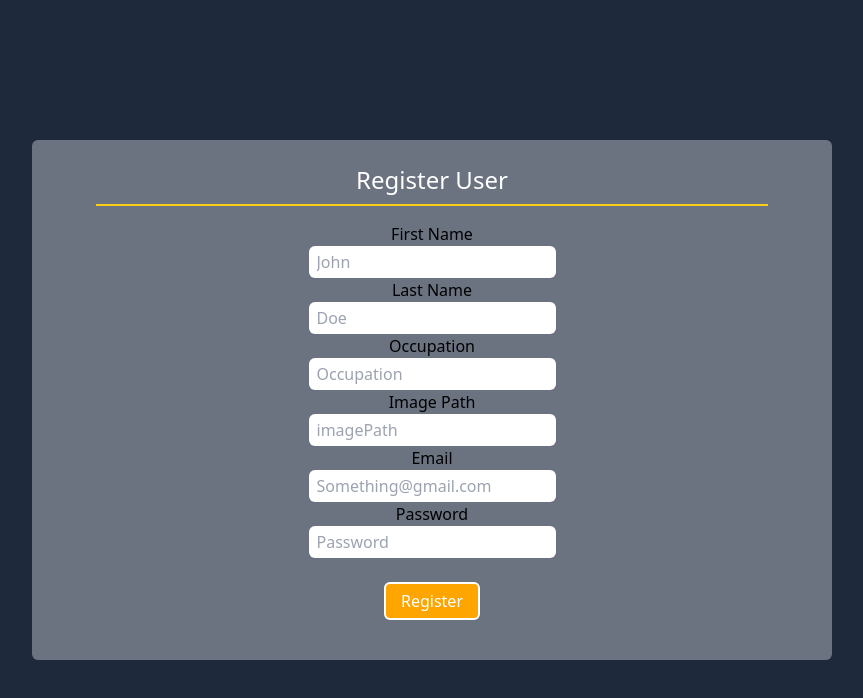
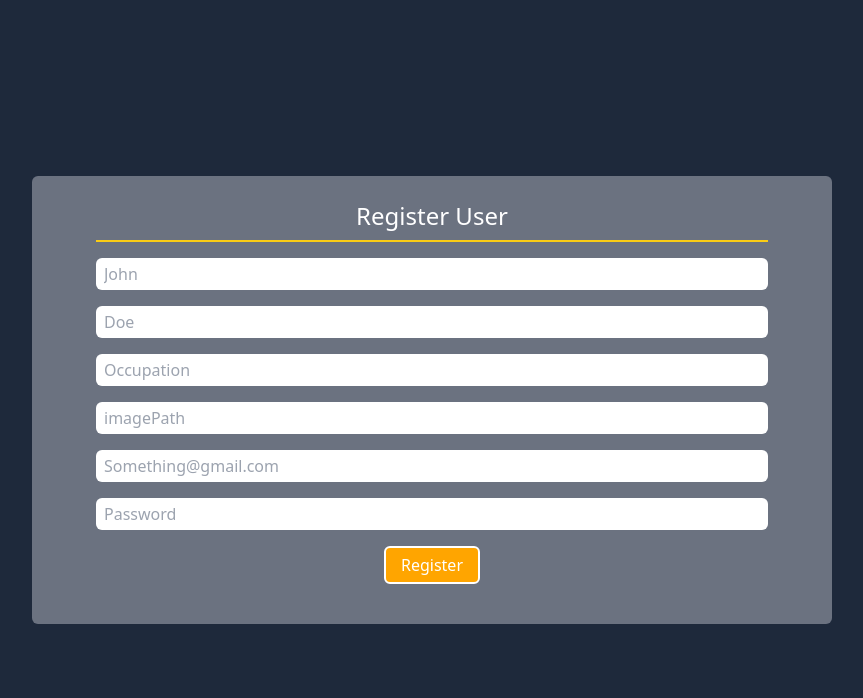
Before and after one commit to saqlain-hub/pulsar-link-clone, a React (Vite) app: page /register in a window 1280 px wide. Shown: the top 698 px of the page, without its empty margins (208-1071 px from the left). Built offline with nearby package versions, Linux system fonts and the light colour scheme.

Commit message:
register user

```diff
--- a/src/pages/Register.jsx
+++ b/src/pages/Register.jsx
@@ -48,67 +48,79 @@ const Register = () => {
         <h3 className="text-white text-2xl text-center mb-4 border-b-2 p-2 border-yellow-400">
           Register User
         </h3>
-        <div className="flex flex-col items-center">
-          <label htmlFor="firstName">First Name</label>
+        <div className="flex flex-col items-center mt-4 w-full">
+          <label className="hidden" htmlFor="firstName">
+            First Name
+          </label>
           <input
-            className="py-1 px-2 rounded-md"
+            className="py-1 px-2 rounded-md w-full"
             type="text"
             placeholder="John"
             value={firstName}
             onChange={(e) => setFirstName(e.target.value)}
           />
         </div>
-        <div className="flex flex-col items-center">
-          <label htmlFor="lastName">Last Name</label>
+        <div className="flex flex-col items-center mt-4 w-full">
+          <label className="hidden" htmlFor="lastName">
+            Last Name
+          </label>
           <input
-            className="py-1 px-2 rounded-md"
+            className="py-1 px-2 rounded-md w-full"
             type="text"
             placeholder="Doe"
             value={lastName}
             onChange={(e) => setLastName(e.target.value)}
           />
         </div>
-        <div className="flex flex-col items-center">
-          <label htmlFor="occupation">Occupation</label>
+        <div className="flex flex-col items-center mt-4 w-full">
+          <label className="hidden" htmlFor="occupation">
+            Occupation
+          </label>
           <input
-            className="py-1 px-2 rounded-md"
+            className="py-1 px-2 rounded-md w-full"
             type="text"
             placeholder="Occupation"
             value={occupation}
             onChange={(e) => setOccupation(e.target.value)}
           />
         </div>
-        <div className="flex flex-col items-center">
-          <label htmlFor="image">Image Path</label>
+        <div className="flex flex-col items-center mt-4 w-full">
+          <label className="hidden" htmlFor="image">
+            Image Path
+          </label>
           <input
-            className="py-1 px-2 rounded-md"
+            className="py-1 px-2 rounded-md w-full"
             type="text"
             placeholder="imagePath"
             value={image}
             onChange={(e) => setImage(e.target.value)}
           />
         </div>
-        <div className="flex flex-col items-center">
-          <label htmlFor="email">Email</label>
+        <div className="flex flex-col items-center mt-4 w-full">
+          <label className="hidden" htmlFor="email">
+            Email
+          </label>
           <input
-            className="py-1 px-2 rounded-md"
+            className="py-1 px-2 rounded-md w-full"
             type="email"
             placeholder="Something@gmail.com"
             value={email}
             onChange={(e) => setEmail(e.target.value)}
           />
         </div>
-        <div className="flex flex-col items-center">
-          <label htmlFor="password">Password</label>
+        <div className="flex flex-col items-center mt-4 w-full">
+          <label className="hidden" htmlFor="password">
+            Password
+          </label>
           <input
-            className="py-1 px-2 rounded-md"
+            className="py-1 px-2 rounded-md w-full"
             type="password"
             placeholder="Password"
             value={password}
             onChange={(e) => setPassword(e.target.value)}
           />
         </div>
-        <div className="flex flex-col items-center my-6">
+        <div className="flex flex-col items-center mt-4 w-full my-6">
           <button className="btn rounded-md hover:bg-yellow-400">
             Register
           </button>
```
